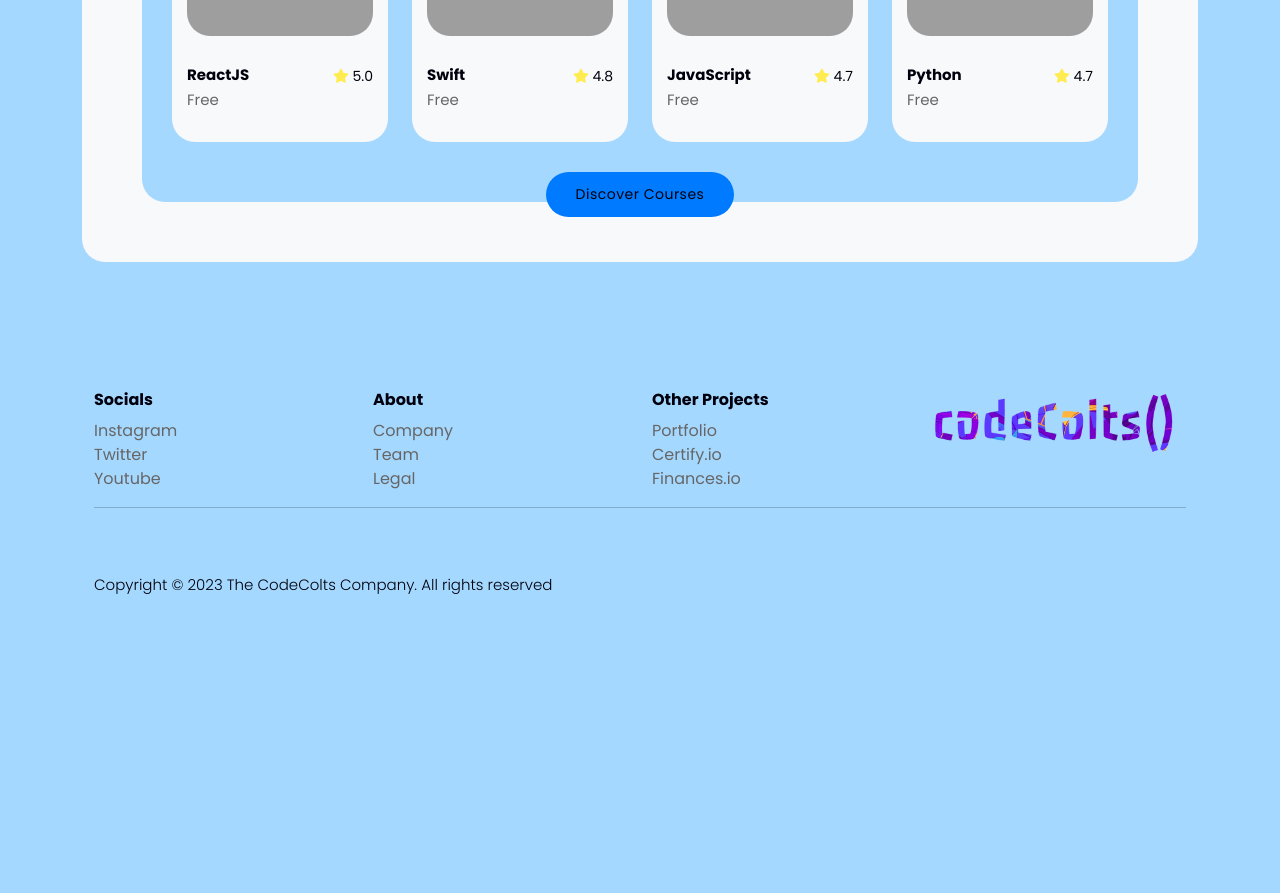
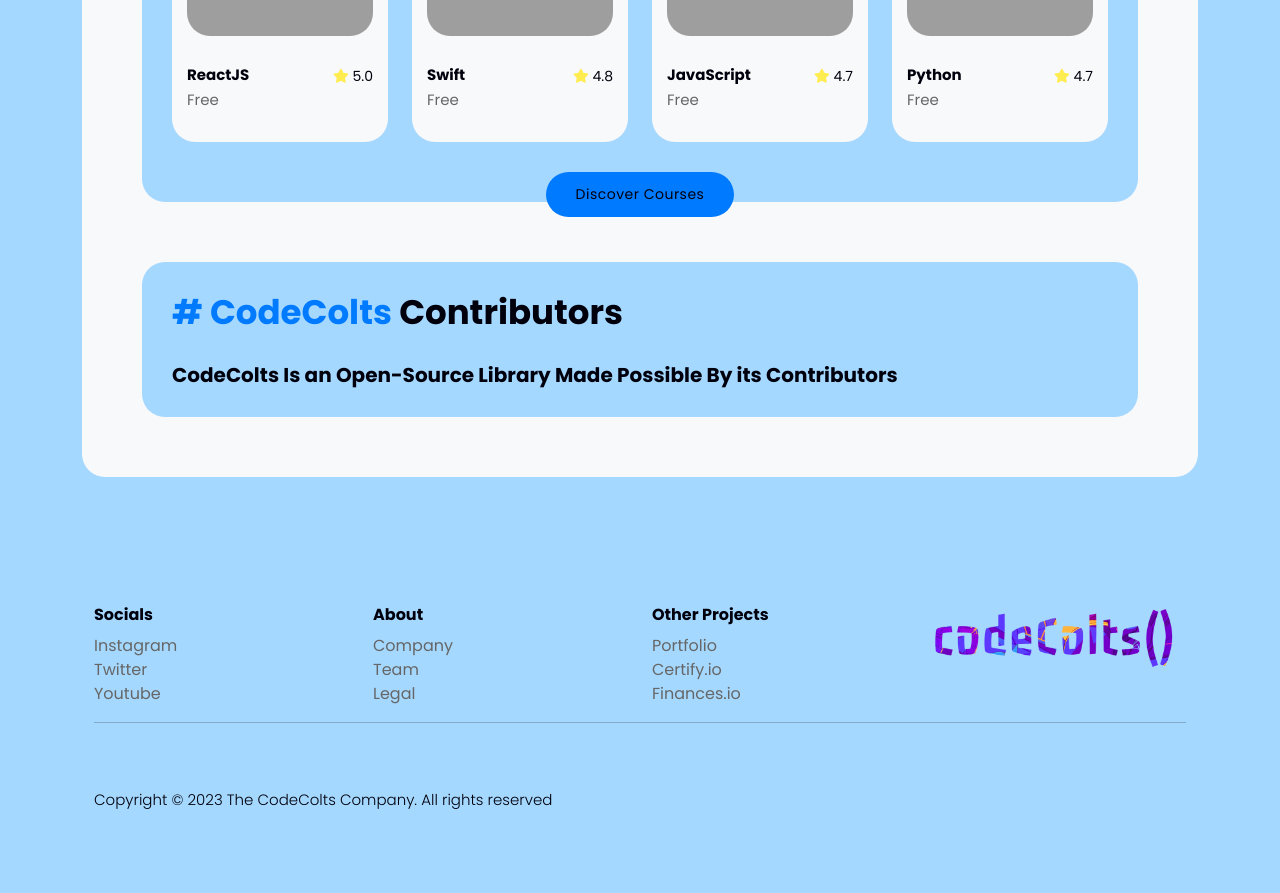
Before and after one commit to codeIntrovert/codeColts, a Flask app: page / in a window 1280 px wide. Shown: the part 863-1756 px from the top of the page. Before the commit the page ends 1457 px from the top, so only its background shows below. Run offline with Flask 3, Linux system fonts and the light colour scheme; some libraries are stand-ins or nearby versions; grey boxes are pictures that could not be loaded.

Commit message:
added github contributors

```diff
--- a/templates/index.html
+++ b/templates/index.html
@@ -23,7 +23,19 @@
   </div>
 </div>
 <!-- ***** Most Popular End ***** -->
-
+<div class="most-popular">
+  <div class="row">
+    <div class="col-lg-12">
+      <div class="heading-section">
+        <h4># CodeColts <em>Contributors</em></h4>
+      </div>
+      <div class="row">
+       <h5>CodeColts Is an Open-Source Library Made Possible By its Contributors</h5>
+       <!--github contributors here-->
+      </div>
+    </div>
+  </div>
+</div>
 <!-- ***** Gaming Library Start ***** -->
 <!--<div class="gaming-library">
   <!--<div class="col-lg-12">-->
```
